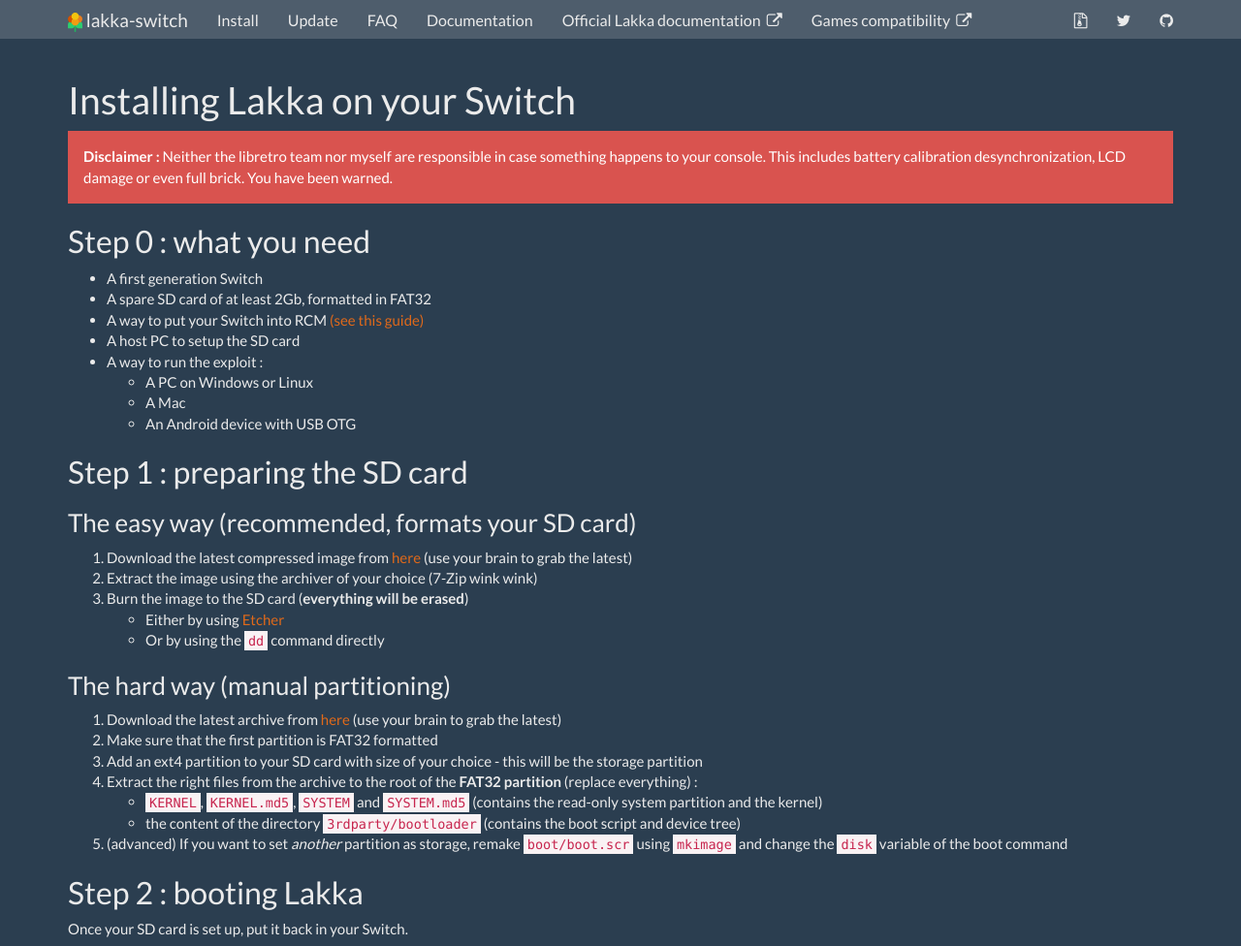
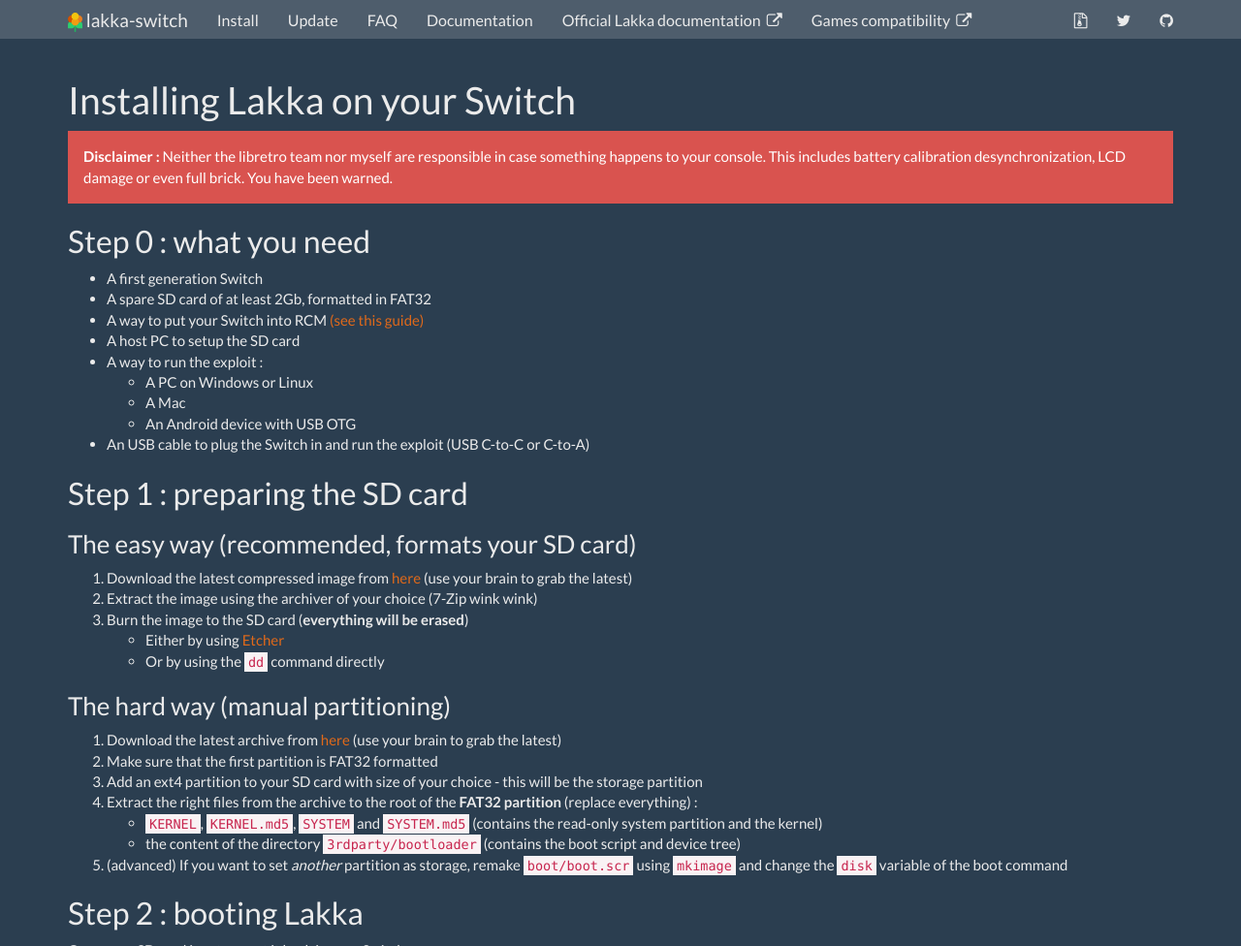
Before and after one commit to lakka-switch/documentation, a Jekyll site: the page built from installation.md, in a window 1280 px wide and 1347 px high, cut to the strip 0-976 px from the top of the window. Shown: the whole strip at 97% size. Built offline with Jekyll 4.4.1, drawn with Linux system fonts in a browser that asks for light colours; nearby versions of some CDN libraries.

Commit message:
Update installation.md

```diff
--- a/installation.md
+++ b/installation.md
@@ -15,6 +15,7 @@
     * A PC on Windows or Linux
     * A Mac
     * An Android device with USB OTG
+* An USB cable to plug the Switch in and run the exploit (USB C-to-C or C-to-A)
 
 ## Step 1 : preparing the SD card
 
```
